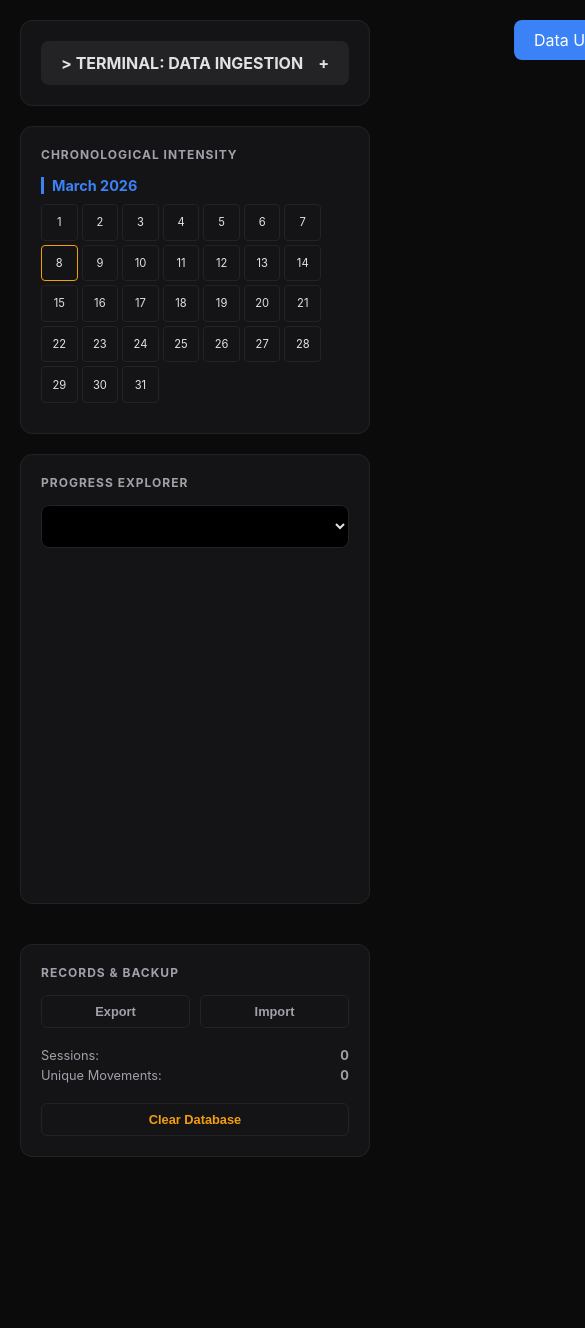
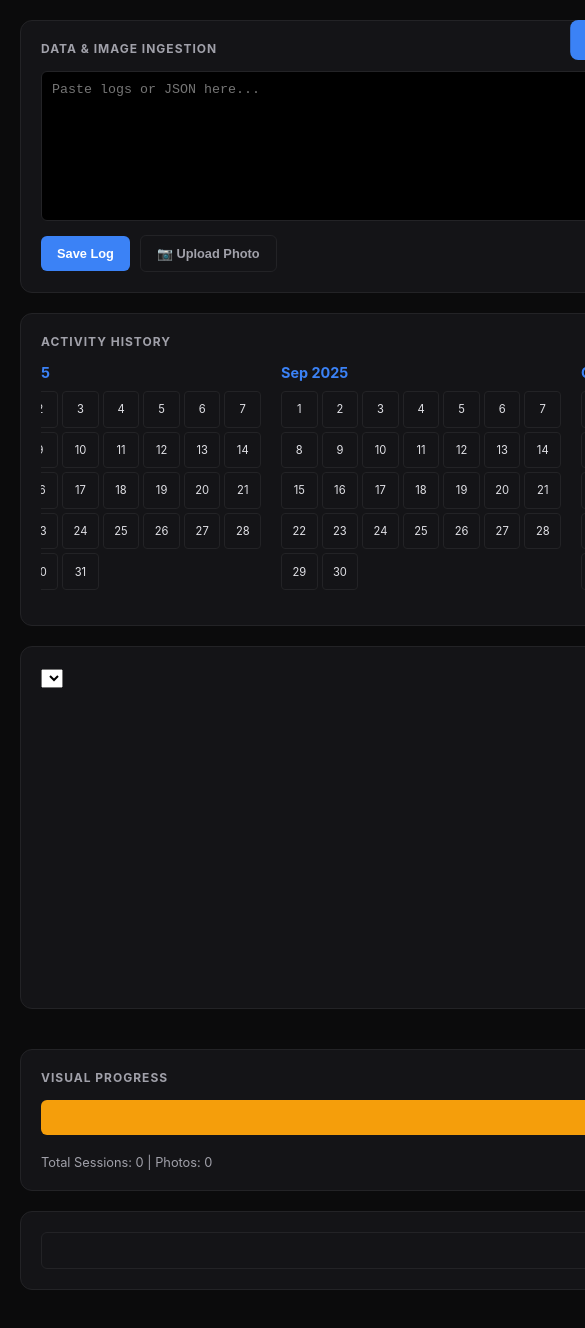
Before and after one commit to KhanAppsDev/Workout-logs, a plain HTML site: page index.html in a window 390 px wide. Shown: the top 1328 px of the page, 585 px wide, since content can reach past the window. Before the commit the page ends 1197 px from the top, so only its background shows below. Drawn offline with nearby package versions, Linux system fonts and the light colour scheme.

Commit message:
Update title and enhance calendar functionality

```diff
--- a/index.html
+++ b/index.html
@@ -3,7 +3,7 @@
 <head>
     <meta charset="UTF-8">
     <meta name="viewport" content="width=device-width, initial-scale=1.0">
-    <title>Forge // Chronological Analytics</title>
+    <title>Forge // Vision & Time</title>
     <script src="https://cdn.jsdelivr.net/npm/chart.js"></script>
     <style>
         :root {
@@ -11,7 +11,7 @@
             --text: #e1e1e6; --dim: #a1a1aa; --accent: #3b82f6; --gold: #f59e0b;
         }
         * { box-sizing: border-box; margin: 0; padding: 0; }
-        body { background: var(--bg); color: var(--text); font-family: 'Inter', -apple-system, sans-serif; overflow-x: hidden; }
+        body { background: var(--bg); color: var(--text); font-family: 'Inter', sans-serif; overflow-x: hidden; }
 
         .dashboard { display: grid; grid-template-columns: 1fr 340px; gap: 20px; padding: 20px; max-width: 1400px; margin: 0 auto; }
         @media (max-width: 1100px) { .dashboard { grid-template-columns: 1fr; } }
@@ -19,116 +19,132 @@
         .card { background: var(--card); border: 1px solid var(--border); border-radius: 12px; padding: 20px; margin-bottom: 20px; }
         h2 { font-size: 0.75rem; color: var(--dim); text-transform: uppercase; letter-spacing: 1px; margin-bottom: 15px; }
 
-        /* Scrollable Calendar Navigation */
+        /* Scrollable Calendar */
         .calendar-container {
-            display: flex; overflow-x: auto; gap: 20px; padding-bottom: 10px;
-            scroll-snap-type: x mandatory; scrollbar-width: thin; scrollbar-color: var(--border) transparent;
+            display: flex; overflow-x: auto; gap: 20px; padding-bottom: 15px;
+            scroll-snap-type: x mandatory; scrollbar-width: thin;
         }
-        .calendar-month-chunk {
-            flex: 0 0 280px; scroll-snap-align: start;
-        }
-        .month-label { font-size: 0.9rem; font-weight: bold; margin-bottom: 10px; color: var(--accent); border-left: 3px solid var(--accent); padding-left: 8px; }
+        .calendar-month-chunk { flex: 0 0 280px; scroll-snap-align: start; }
+        .month-label { font-size: 0.9rem; font-weight: bold; margin-bottom: 10px; color: var(--accent); }
         .calendar-grid { display: grid; grid-template-columns: repeat(7, 1fr); gap: 4px; }
         .cal-day {
             aspect-ratio: 1; border: 1px solid var(--border); border-radius: 4px;
             display: flex; align-items: center; justify-content: center; font-size: 0.7rem;
-            cursor: pointer; transition: 0.2s; position: relative;
+            cursor: pointer; position: relative;
         }
-        .cal-day.active { background: var(--accent); color: white; border-color: var(--accent); font-weight: bold; }
-        .cal-day:hover { background: #1e1e22; border-color: var(--dim); }
-        .cal-day.today { border: 1.5px solid var(--gold); }
+        .cal-day.active { background: var(--accent); color: white; }
+        .cal-day.has-photo::after { content: ''; position: absolute; bottom: 2px; right: 2px; width: 4px; height: 4px; background: var(--gold); border-radius: 50%; }
 
-        /* Input & Console */
-        .console-header { cursor: pointer; background: var(--border); padding: 12px 20px; border-radius: 8px; font-weight: bold; display: flex; justify-content: space-between; }
-        .console-body { max-height: 0; overflow: hidden; transition: 0.3s ease; }
-        .console-body.open { max-height: 600px; padding: 15px 0; }
-        textarea { width: 100%; height: 200px; background: #000; color: #00ff41; border: 1px solid var(--border); padding: 12px; font-family: monospace; border-radius: 6px; font-size: 0.8rem; }
+        /* Timelapse Player */
+        #timelapseContainer { text-align: center; }
+        #timelapseFrame { width: 100%; aspect-ratio: 3/4; object-fit: cover; border-radius: 8px; border: 1px solid var(--border); }
 
         /* UI elements */
-        .btn { padding: 8px 16px; border-radius: 6px; border: none; font-weight: 600; cursor: pointer; font-size: 0.8rem; transition: 0.2s; }
+        .btn { padding: 10px 16px; border-radius: 6px; border: none; font-weight: 600; cursor: pointer; font-size: 0.8rem; transition: 0.2s; }
         .btn-prime { background: var(--accent); color: white; }
+        .btn-gold { background: var(--gold); color: black; }
         .btn-ghost { background: transparent; border: 1px solid var(--border); color: var(--dim); }
-        select { width: 100%; padding: 12px; background: #000; border: 1px solid var(--border); color: var(--text); border-radius: 8px; margin-bottom: 15px; }
+        textarea { width: 100%; height: 150px; background: #000; color: #00ff41; border: 1px solid var(--border); padding: 10px; font-family: monospace; border-radius: 6px; }
 
-        /* Modal */
-        #modalOverlay { position: fixed; top:0; left:0; width:100%; height:100%; background: rgba(0,0,0,0.9); display: none; align-items: center; justify-content: center; z-index: 1000; }
-        .modal { background: var(--card); width: 95%; max-width: 450px; border-radius: 12px; border: 1px solid var(--border); padding: 25px; max-height: 85vh; overflow-y: auto; }
-        #toast { position: fixed; top: 20px; right: 20px; background: var(--accent); color: white; padding: 10px 20px; border-radius: 8px; transform: translateX(200%); transition: 0.3s; z-index: 2000; }
+        #modalOverlay { position: fixed; top:0; left:0; width:100%; height:100%; background: rgba(0,0,0,0.95); display: none; align-items: center; justify-content: center; z-index: 1000; }
+        .modal { background: var(--card); width: 95%; max-width: 450px; border-radius: 12px; padding: 25px; }
+        #toast { position: fixed; top: 20px; right: 20px; background: var(--accent); color: white; padding: 10px 20px; border-radius: 8px; transform: translateX(250%); transition: 0.3s; z-index: 2000; }
     </style>
 </head>
 <body>
 
-<div id="toast">Data Updated</div>
+<div id="toast">Update Sent</div>
 <div id="modalOverlay" onclick="closeModal()"><div class="modal" id="modalContent" onclick="event.stopPropagation()"></div></div>
 
 <div class="dashboard">
     <main>
         <div class="card">
-            <div class="console-header" onclick="toggleConsole()">
-                <span>> TERMINAL: DATA INGESTION</span>
-                <span id="cToggle">+</span>
-            </div>
-            <div class="console-body" id="cBody">
-                <textarea id="logInput" placeholder="Paste JSON or Plaintext logs..."></textarea>
-                <div style="margin-top:10px; display:flex; gap:10px;">
-                    <button class="btn btn-prime" onclick="ingest()">Process</button>
-                    <button class="btn btn-ghost" onclick="toggleConsole()">Cancel</button>
-                </div>
+            <h2>Data & Image Ingestion</h2>
+            <textarea id="logInput" placeholder="Paste logs or JSON here..."></textarea>
+            <div style="margin-top:10px; display:flex; gap:10px; align-items:center;">
+                <button class="btn btn-prime" onclick="ingest()">Save Log</button>
+                <input type="file" id="imgIn" hidden onchange="uploadImage(event)">
+                <button class="btn btn-ghost" onclick="document.getElementById('imgIn').click()">📷 Upload Photo</button>
+                <span id="upStatus" style="font-size:0.7rem; color:var(--gold)"></span>
             </div>
         </div>
 
         <div class="card">
-            <h2>Chronological Intensity</h2>
+            <h2>Activity History</h2>
             <div id="calendarContainer" class="calendar-container"></div>
         </div>
 
         <div class="card">
-            <div style="display:flex; justify-content:space-between; align-items:center;">
-                <h2>Progress Explorer</h2>
-                <span id="prTag" style="color:var(--gold); font-size:0.7rem; font-weight:bold; display:none;">🏆 PERSONAL RECORD</span>
-            </div>
             <select id="exSelect" onchange="draw()"></select>
-            <div style="height:320px;"><canvas id="mainChart"></canvas></div>
+            <div style="height:300px;"><canvas id="mainChart"></canvas></div>
         </div>
     </main>
 
     <aside>
         <div class="card">
-            <h2>Records & Backup</h2>
-            <div style="display:flex; gap:10px; margin-bottom:20px;">
-                <button class="btn btn-ghost" style="flex:1" onclick="exportJSON()">Export</button>
-                <button class="btn btn-ghost" style="flex:1" onclick="document.getElementById('fIn').click()">Import</button>
-            </div>
-            <input type="file" id="fIn" hidden onchange="importJSON(event)">
-            <div id="stats" style="font-size:0.8rem; color:var(--dim)"></div>
-            <button class="btn btn-ghost" style="width:100%; margin-top:20px; color:var(--gold)" onclick="clearAll()">Clear Database</button>
+            <h2>Visual Progress</h2>
+            <button class="btn btn-gold" style="width:100%" onclick="startTimelapse()">▶ Play Timelapse</button>
+            <div id="stats" style="margin-top:20px; font-size:0.8rem; color:var(--dim)"></div>
+        </div>
+        <div class="card">
+            <button class="btn btn-ghost" style="width:100%" onclick="exportJSON()">Backup Database</button>
         </div>
     </aside>
 </div>
 
 <script>
-    let db = JSON.parse(localStorage.getItem('forge_db_v3') || '[]');
+    const IMGBB_KEY = 'f2b50e9be27d0a5a75ec906233a6ed6d';
+    let db = JSON.parse(localStorage.getItem('forge_db_v4') || '[]');
     let chartObj = null;
+
+    async function uploadImage(e) {
+        const file = e.target.files[0];
+        if(!file) return;
+
+        document.getElementById('upStatus').innerText = "Uploading...";
+        const formData = new FormData();
+        formData.append('image', file);
+
+        try {
+            const res = await fetch(`https://api.imgbb.com/1/upload?key=${IMGBB_KEY}`, {
+                method: 'POST',
+                body: formData
+            });
+            const data = await res.json();
+            const url = data.data.url;
+
+            const today = new Date().toISOString().split('T')[0];
+            let entry = db.find(d => d.date === today) || { date: today, exercises: [] };
+            entry.photoUrl = url;
+
+            db = db.filter(d => d.date !== today);
+            db.push(entry);
+            save();
+            document.getElementById('upStatus').innerText = "Upload Success!";
+            msg("Photo Synced to Cloud");
+        } catch(err) {
+            document.getElementById('upStatus').innerText = "Error!";
+        }
+    }
 
     function ingest() {
         const input = document.getElementById('logInput').value.trim();
         if(!input) return;
-
         try {
-            const parsed = JSON.parse(input);
-            const workouts = parsed.workouts || (Array.isArray(parsed) ? parsed : [parsed]);
-            workouts.forEach(w => {
+            const p = JSON.parse(input);
+            (p.workouts || p).forEach(w => {
+                const existing = db.find(d => d.date === w.date);
                 db = db.filter(d => d.date !== w.date);
-                db.push(w);
+                db.push({ ...existing, ...w });
             });
-            msg("JSON Ingested");
         } catch(e) {
             const sections = input.split(/##\s+/).filter(s => s.trim());
             sections.forEach(sec => {
                 const lines = sec.split('\n');
                 const date = (lines[0].match(/(\d{4}-\d{2}-\d{2})/) || [])[1];
                 if(date) {
-                    const workout = { date, exercises: [] };
+                    let workout = db.find(d => d.date === date) || { date, exercises: [] };
+                    workout.exercises = [];
                     lines.slice(1).forEach(l => {
                         const p = l.split(/[|]+/).map(i => i.trim()).filter(i => i);
                         if(p.length >= 2) {
@@ -144,91 +160,91 @@
                     db.push(workout);
                 }
             });
-            msg("Text Parsed");
         }
         save();
-        toggleConsole();
         document.getElementById('logInput').value = '';
     }
 
     function save() {
-        localStorage.setItem('forge_db_v3', JSON.stringify(db));
+        localStorage.setItem('forge_db_v4', JSON.stringify(db));
         init();
     }
 
     function init() {
-        renderScrollableCalendar();
-        const picker = document.getElementById('exSelect');
-        const unique = [...new Set(db.flatMap(l => l.exercises.map(e => e.name)))].sort();
-        const curr = picker.value;
-        picker.innerHTML = unique.map(u => `<option value="${u}">${u}</option>`).join('');
-        if(curr && unique.includes(curr)) picker.value = curr;
-        draw();
+        renderCalendar();
+        updatePicker();
         updateStats();
     }
 
-    function renderScrollableCalendar() {
+    function renderCalendar() {
         const container = document.getElementById('calendarContainer');
         container.innerHTML = '';
+        const start = new Date(2025, 0, 1);
+        const end = new Date();
+        let curr = new Date(start);
 
-        // Find date range
-        const dates = db.map(d => new Date(d.date)).sort((a,b) => a-b);
-        const start = dates.length ? new Date(dates[0]) : new Date();
-        const end = new Date(); // Always show up to today
-
-        // Adjust start to beginning of month
-        start.setDate(1);
-
-        let curr = new Date(start);
         while (curr <= end) {
-            const monthChunk = document.createElement('div');
-            monthChunk.className = 'calendar-month-chunk';
-
-            const monthLabel = document.createElement('div');
-            monthLabel.className = 'month-label';
-            monthLabel.innerText = curr.toLocaleString('default', { month: 'long', year: 'numeric' });
-            monthChunk.appendChild(monthLabel);
-
+            const month = document.createElement('div');
+            month.className = 'calendar-month-chunk';
+            month.innerHTML = `<div class="month-label">${curr.toLocaleString('default', { month: 'short', year: 'numeric' })}</div>`;
             const grid = document.createElement('div');
             grid.className = 'calendar-grid';
 
-            const daysInMonth = new Date(curr.getFullYear(), curr.getMonth() + 1, 0).getDate();
-            for (let i = 1; i <= daysInMonth; i++) {
+            const lastDay = new Date(curr.getFullYear(), curr.getMonth() + 1, 0).getDate();
+            for(let i=1; i<=lastDay; i++) {
                 const ds = `${curr.getFullYear()}-${String(curr.getMonth()+1).padStart(2,'0')}-${String(i).padStart(2,'0')}`;
-                const log = db.find(l => l.date === ds);
-                const isToday = ds === new Date().toISOString().split('T')[0];
-
+                const log = db.find(d => d.date === ds);
                 const d = document.createElement('div');
-                d.className = `cal-day ${log ? 'active' : ''} ${isToday ? 'today' : ''}`;
+                d.className = `cal-day ${log ? 'active' : ''} ${log?.photoUrl ? 'has-photo' : ''}`;
                 d.innerText = i;
                 d.onclick = () => log && showLog(log);
                 grid.appendChild(d);
             }
-            monthChunk.appendChild(grid);
-            container.appendChild(monthChunk);
-
+            month.appendChild(grid);
+            container.appendChild(month);
             curr.setMonth(curr.getMonth() + 1);
         }
-        // Auto-scroll to end (most recent)
         container.scrollLeft = container.scrollWidth;
     }
 
+    function startTimelapse() {
+        const photos = db.filter(d => d.photoUrl).sort((a,b) => new Date(a.date) - new Date(b.date));
+        if(!photos.length) return msg("No photos found");
+
+        const content = document.getElementById('modalContent');
+        content.innerHTML = `
+            <div id="timelapseContainer">
+                <div id="tlDate" style="font-weight:bold; margin-bottom:10px;"></div>
+                <img id="timelapseFrame">
+                <button class="btn btn-ghost" style="width:100%; margin-top:15px;" onclick="stopTimelapse()">Stop</button>
+            </div>
+        `;
+        document.getElementById('modalOverlay').style.display = 'flex';
+
+        let i = 0;
+        window.tlInterval = setInterval(() => {
+            const frame = document.getElementById('timelapseFrame');
+            const label = document.getElementById('tlDate');
+            if(!frame) return stopTimelapse();
+
+            frame.src = photos[i].photoUrl;
+            label.innerText = photos[i].date;
+            i = (i + 1) % photos.length;
+        }, 200); // 5 frames per second
+    }
+
+    function stopTimelapse() {
+        clearInterval(window.tlInterval);
+        closeModal();
+    }
+
     function showLog(log) {
-        let h = `<h3 style="color:var(--accent); margin-bottom:5px;">${new Date(log.date).toDateString()}</h3>`;
-        if(log.workout_type) h += `<div style="font-size:0.7rem; color:var(--dim); margin-bottom:15px;">TYPE: ${log.workout_type.toUpperCase()}</div>`;
-
+        let h = `<h3 style="color:var(--accent)">${log.date}</h3>`;
+        if(log.photoUrl) h += `<img src="${log.photoUrl}" style="width:100%; border-radius:8px; margin:10px 0;">`;
         log.exercises.forEach(ex => {
-            h += `<div style="margin-bottom:12px; padding:10px; background:#000; border-radius:8px;">
-                <div style="font-weight:bold; font-size:0.9rem;">${ex.name}</div>
-                <div style="font-size:0.8rem; color:var(--dim)">${ex.sets.map(s => {
-                    const weight = s.weight_lb || s.weight_kg || s.weight || 'BW';
-                    const reps = s.reps || s.distance_miles || s.distance_mile || s.time_minutes || '?';
-                    return `${weight} x ${reps}`;
-                }).join(' • ')}</div>
-            </div>`;
+            h += `<div style="font-size:0.85rem; margin-top:10px;"><b>${ex.name}</b>: ${ex.sets.map(s => `${s.weight_lb || s.weight_kg || 'BW'}x${s.reps}`).join(', ')}</div>`;
         });
-        if(log.notes) h += `<p style="font-size:0.75rem; font-style:italic; color:var(--dim); margin-top:10px;">Note: ${log.notes}</p>`;
-        h += `<button class="btn btn-ghost" style="width:100%; margin-top:15px;" onclick="closeModal()">Close</button>`;
+        h += `<button class="btn btn-ghost" style="width:100%; margin-top:20px;" onclick="closeModal()">Close</button>`;
         document.getElementById('modalContent').innerHTML = h;
         document.getElementById('modalOverlay').style.display = 'flex';
     }
@@ -237,36 +253,25 @@
         const name = document.getElementById('exSelect').value;
         if(!name) return;
         const pts = db.filter(l => l.exercises.some(e => e.name === name))
-            .map(l => ({
-                x: l.date,
-                y: Math.max(...l.exercises.find(e => e.name === name).sets.map(s => s.weight_lb || s.weight_kg || s.weight || 0))
-            })).sort((a,b) => new Date(a.x) - new Date(b.x));
-
-        const max = Math.max(...pts.map(p => p.y));
-        document.getElementById('prTag').style.display = (pts.length && pts[pts.length-1].y === max && max > 0) ? 'block' : 'none';
-
+            .map(l => ({ x: l.date, y: Math.max(...l.exercises.find(e => e.name === name).sets.map(s => s.weight_lb || s.weight_kg || 0)) }))
+            .sort((a,b) => new Date(a.x) - new Date(b.x));
         if(chartObj) chartObj.destroy();
         chartObj = new Chart(document.getElementById('mainChart'), {
-            type: 'line',
-            data: { labels: pts.map(p => p.x), datasets: [{ data: pts.map(p => p.y), borderColor: '#3b82f6', tension: 0.3, fill: true, backgroundColor: 'rgba(59, 130, 246, 0.1)' }] },
-            options: { responsive: true, maintainAspectRatio: false, plugins: { legend: { display: false } },
-            scales: { x: { ticks: { color: '#a1a1aa' }, grid: { display: false } }, y: { ticks: { color: '#a1a1aa' }, grid: { color: '#232326' } } } }
+            type: 'line', data: { labels: pts.map(p => p.x), datasets: [{ data: pts.map(p => p.y), borderColor: '#3b82f6', tension: 0.3 }] },
+            options: { responsive: true, maintainAspectRatio: false, plugins: { legend: { display: false } } }
         });
     }
 
-    function updateStats() {
-        document.getElementById('stats').innerHTML = `
-            <div style="display:flex; justify-content:space-between; margin-bottom:5px;"><span>Sessions:</span> <b>${db.length}</b></div>
-            <div style="display:flex; justify-content:space-between;"><span>Unique Movements:</span> <b>${new Set(db.flatMap(l => l.exercises.map(e => e.name))).size}</b></div>
-        `;
+    function updatePicker() {
+        const sel = document.getElementById('exSelect');
+        const unique = [...new Set(db.flatMap(l => l.exercises.map(e => e.name)))].sort();
+        sel.innerHTML = unique.map(u => `<option value="${u}">${u}</option>`).join('');
+        draw();
     }
-
-    function toggleConsole() { const b = document.getElementById('cBody'); b.classList.toggle('open'); document.getElementById('cToggle').innerText = b.classList.contains('open') ? '-' : '+'; }
-    function closeModal() { document.getElementById('modalOverlay').style.display = 'none'; }
-    function msg(m) { const t = document.getElementById('toast'); t.innerText = m; t.style.transform = 'translateX(0)'; setTimeout(() => t.style.transform = 'translateX(200%)', 3000); }
-    function exportJSON() { const b = new Blob([JSON.stringify({workouts: db}, null, 2)], {type:'application/json'}); const a = document.createElement('a'); a.href = URL.createObjectURL(b); a.download = 'forge_history.json'; a.click(); }
-    function importJSON(e) { const r = new FileReader(); r.onload = (ev) => { db = (JSON.parse(ev.target.result)).workouts || JSON.parse(ev.target.result); save(); }; r.readAsText(e.target.files[0]); }
-    function clearAll() { if(confirm("This will permanently delete your local database. Continue?")) { db = []; save(); } }
+    function updateStats() { document.getElementById('stats').innerText = `Total Sessions: ${db.length} | Photos: ${db.filter(d => d.photoUrl).length}`; }
+    function closeModal() { document.getElementById('modalOverlay').style.display = 'none'; clearInterval(window.tlInterval); }
+    function msg(m) { const t = document.getElementById('toast'); t.innerText = m; t.style.transform = 'translateX(0)'; setTimeout(() => t.style.transform = 'translateX(250%)', 3000); }
+    function exportJSON() { const a = document.createElement('a'); a.href = URL.createObjectURL(new Blob([JSON.stringify(db)], {type:'application/json'})); a.download = 'forge_v4.json'; a.click(); }
 
     init();
 </script>
```
